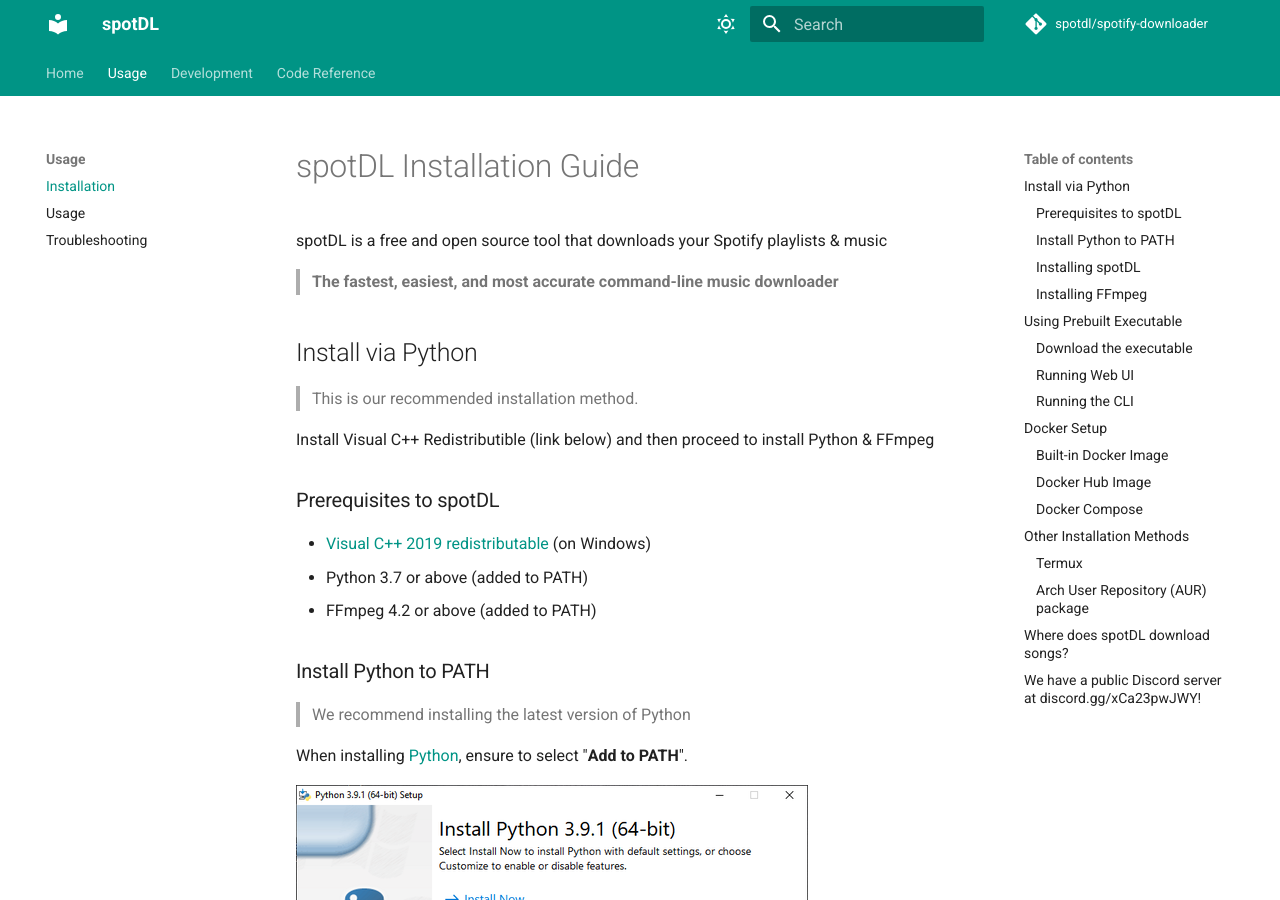
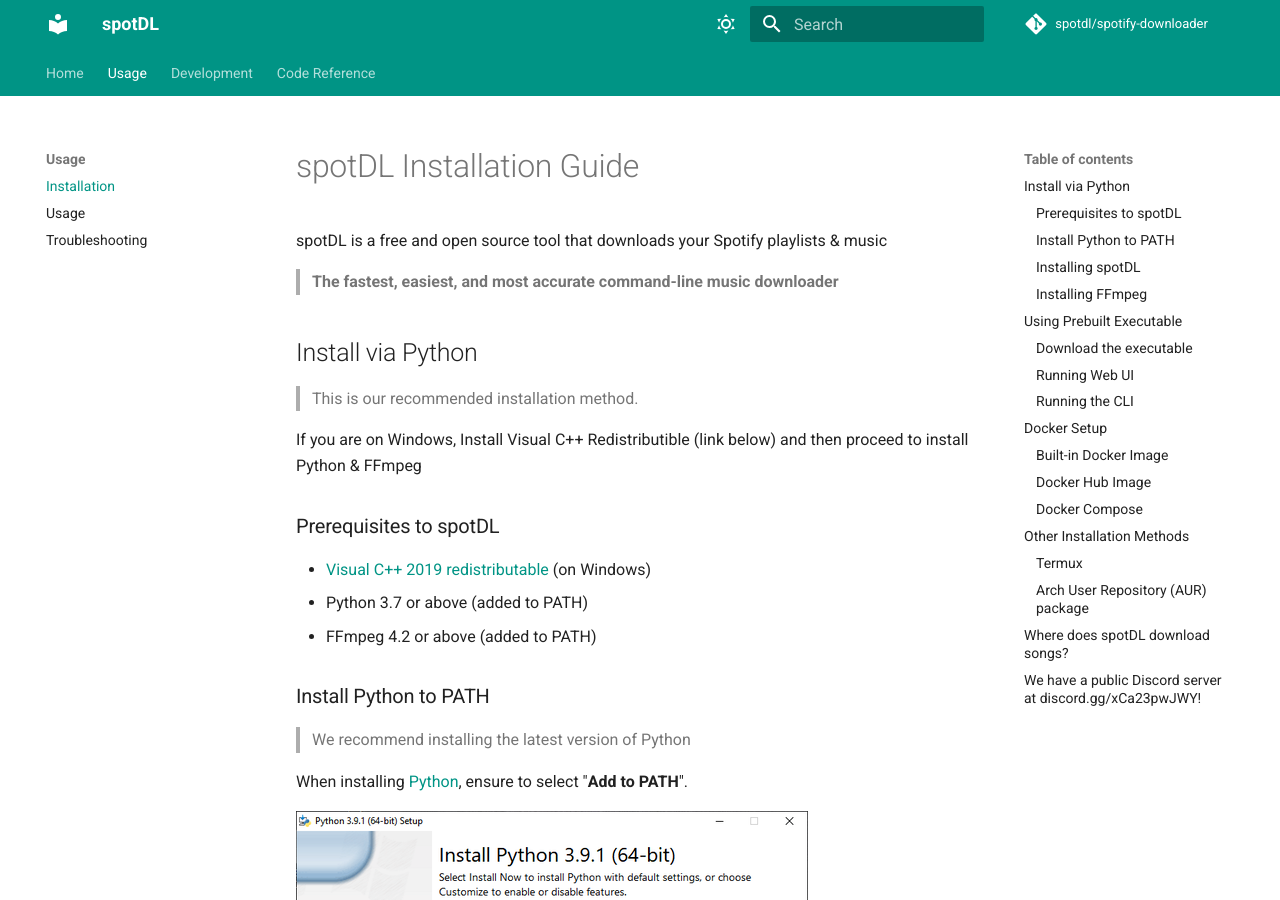
Before and after one commit to spotDL/spotify-downloader, an MkDocs documentation site: the page built from docs/installation.md, in a window 1280 px wide and 900 px high. Built offline with MkDocs 1.6.1 and Material for MkDocs 9.7.7, drawn with Linux system fonts in a browser that asks for light colours; comment, search, counter and statistics services are not loaded; the version menu is left out.

Commit message:
make clear vc++ only for windows

```diff
--- a/docs/installation.md
+++ b/docs/installation.md
@@ -8,7 +8,7 @@
 
 > This is our recommended installation method.
 
-Install Visual C++ Redistributible (link below) and then proceed to install Python & FFmpeg
+If you are on Windows, Install Visual C++ Redistributible (link below) and then proceed to install Python & FFmpeg
 
 ### Prerequisites to spotDL
 
@@ -48,7 +48,6 @@
 - [Windows Tutorial](https://windowsloop.com/install-ffmpeg-windows-10/)
 - OSX - `brew install ffmpeg`
 - Linux - `sudo apt install ffmpeg` or use your distro's package manager
-
 
 If you require further help, ask in our [Discord Server](https://discord.gg/xCa23pwJWY)
 
```
